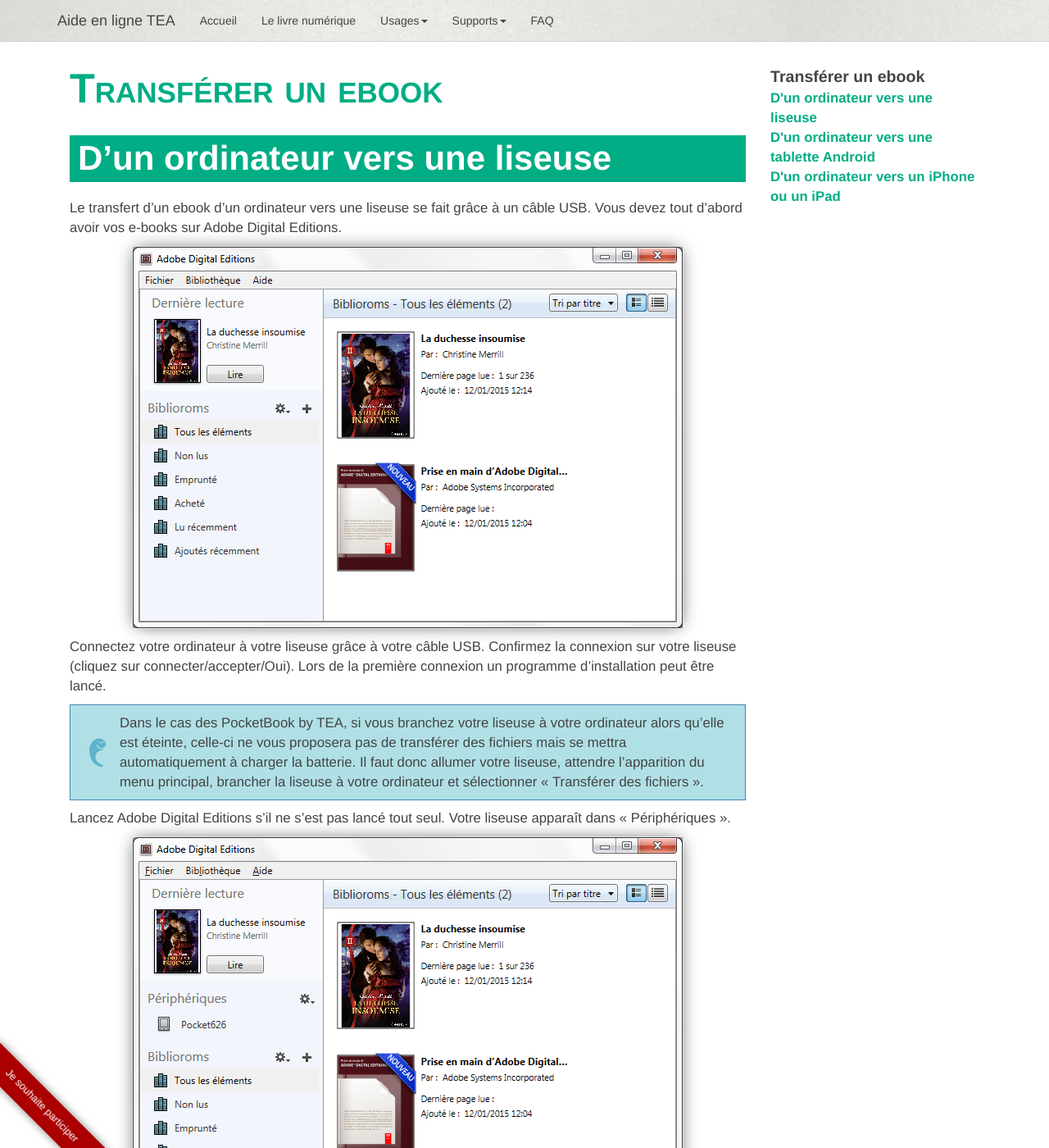
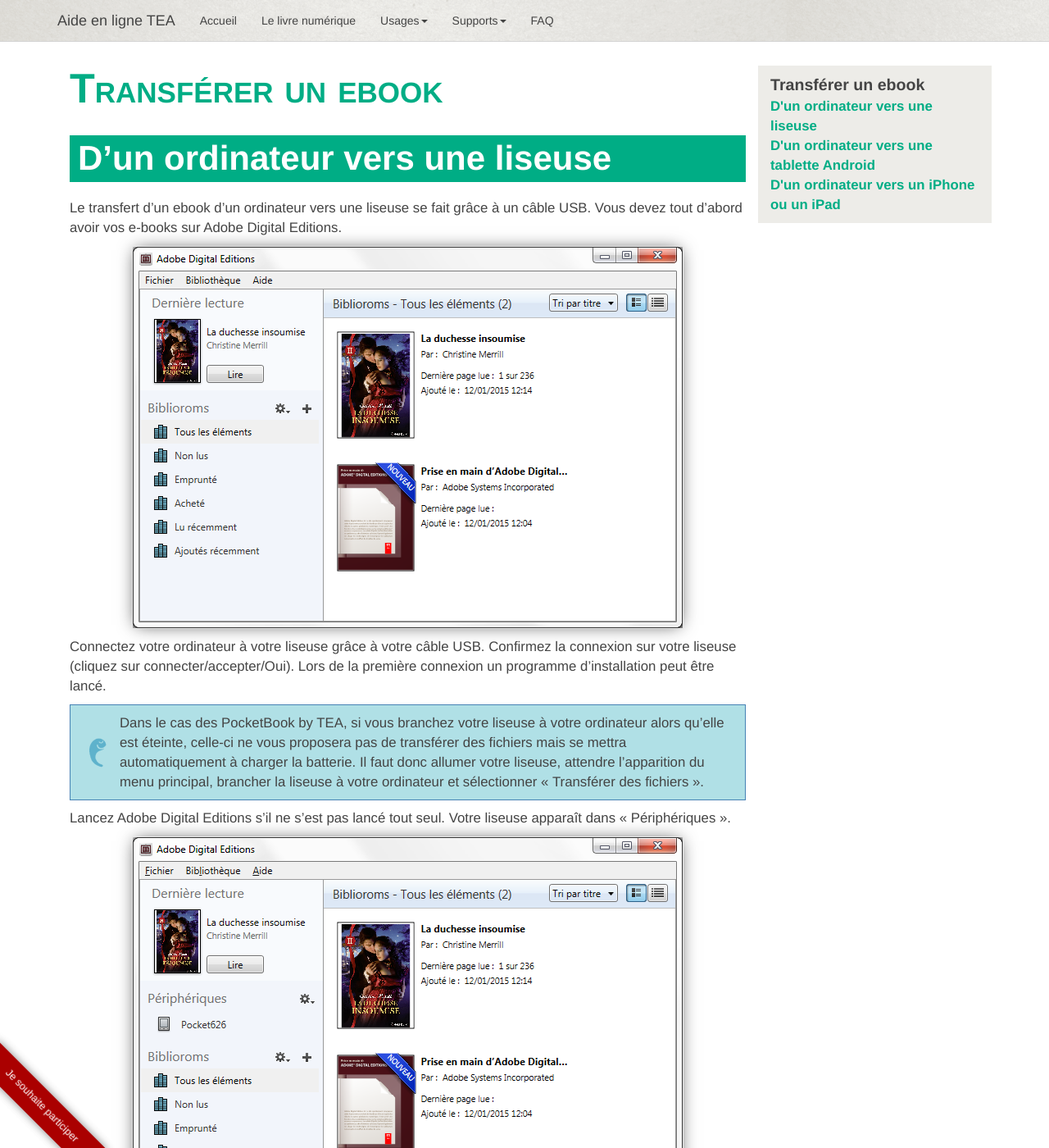
Before and after one commit to TEA-ebook/help-center, a Jekyll site: the page built from _pages/usages-transferer.md, in a window 1280 px wide and 1400 px high. Shown: the whole window at 82% size. Built offline with Jekyll 4.4.1, drawn with Linux system fonts in a browser that asks for light colours; nearby versions of some CDN libraries; Markdown is read by kramdown in place of the engine named in the settings.

Commit message:
Fix: content menu style

```diff
--- a/css/page.css
+++ b/css/page.css
@@ -4,6 +4,8 @@
 
 ul#anchor-menu{
   list-style-type: none;
+  background-color: #EDECE8;
+  padding: 10px 15px;
 }
 
 li.level-1{
```
